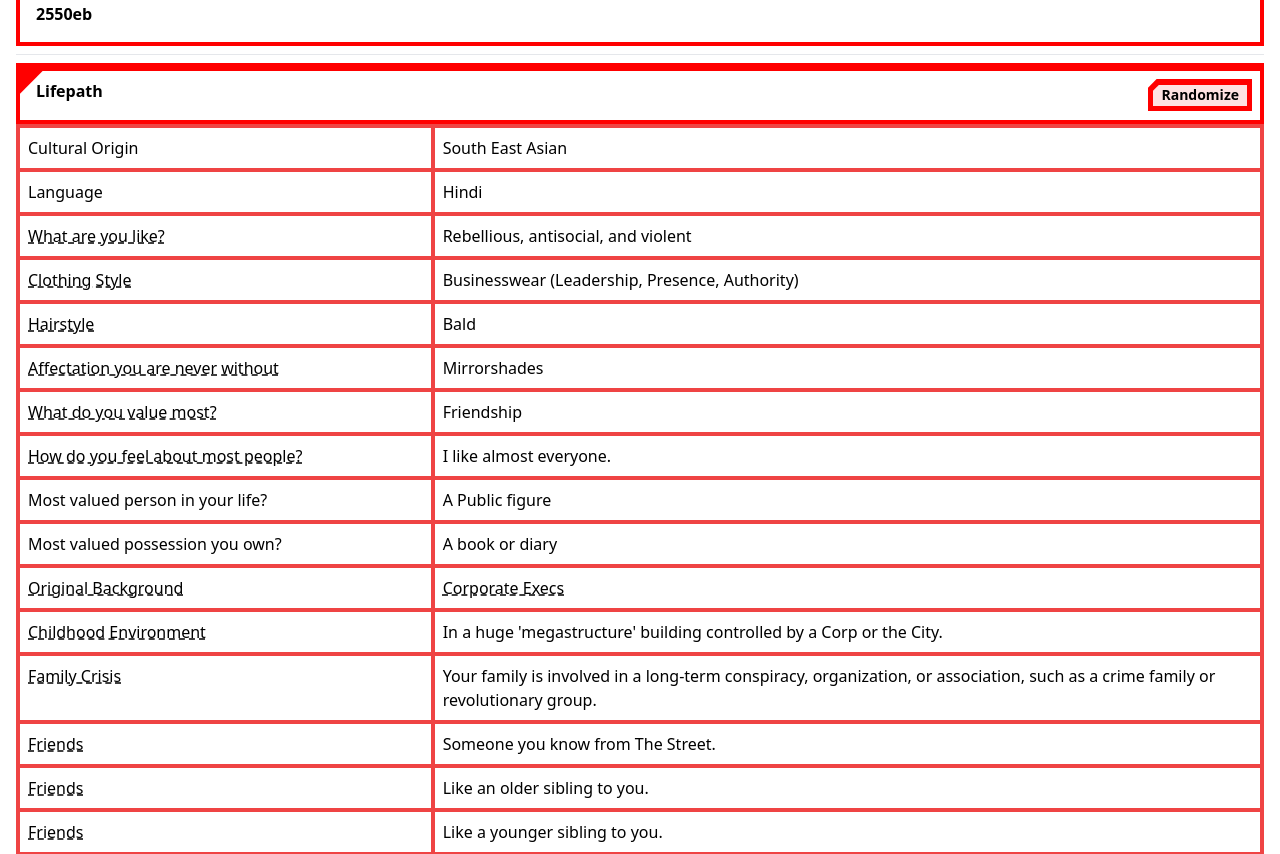
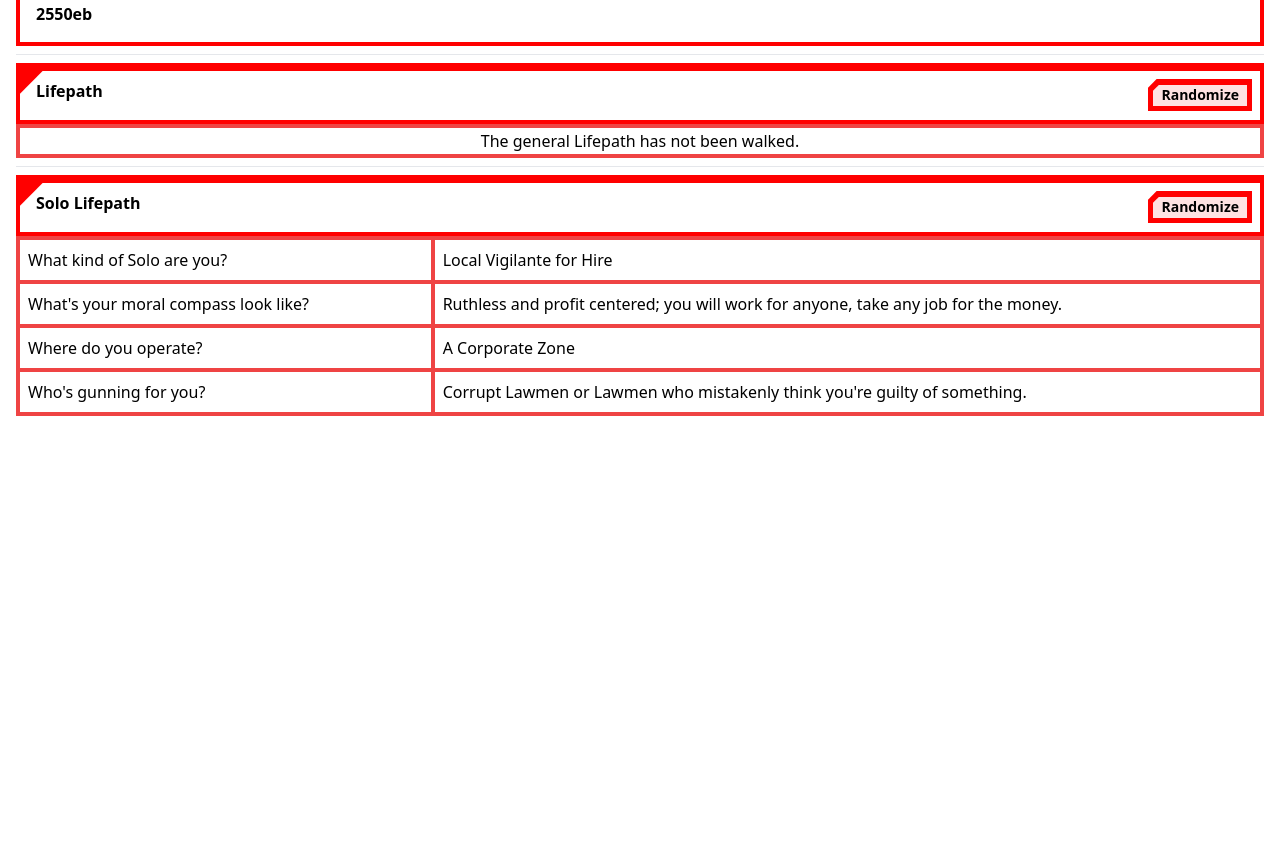
Before and after one commit to benabus/cyberpunk_red_chargen_v2, a Vue app: page / in a window 1280 px wide. Shown: the part 1927-2781 px from the top of the page. After the commit the page ends 2431 px from the top, so only its background shows below. Built offline with nearby package versions, Linux system fonts and the light colour scheme; the HTML template or start-up script is replaced by a standard one.

Commit message:
Adds role lifepaths. Adds solo lifepath tables.

```diff
--- a/src/classes/Character.ts
+++ b/src/classes/Character.ts
@@ -18,6 +18,25 @@ import { Skill, Weapon, Lifepath, Cyberware } from ".";
 import type { Armor, GearItem } from "@/types";
 import { random_key } from "@/utilities";
 import { CulturalOriginTable } from "@/data/lifepath_tables";
+import type { setOriginalNode } from "typescript";
+import type { LifepathTable } from "./Lifepath";
+import { Solo as SoloLifepath } from "@/data/role_lifepath_tables";
+
+
+const role_lifepath_table: Record<Role, LifepathTable | undefined> = {
+    Solo: SoloLifepath,
+    Fixer: undefined,
+    Netrunner: undefined,
+    Civilian: undefined,
+    Rockerboy: undefined,
+    Tech: undefined,
+    Medtech: undefined,
+    Media: undefined,
+    Exec: undefined,
+    Lawman: undefined,
+    Nomad: undefined,
+
+}
 
 const Stat_Points: Record<string, number> = {
     "minor supporting": 50,
@@ -69,6 +88,7 @@ export class Character {
     creation_method: CreationMethod = "complete"
 
     lifepath: Lifepath = new Lifepath();
+    role_lifepath: Lifepath | undefined = undefined;
 
     constructor({ creation_method = "complete" }: { creation_method?: CreationMethod } = {}) {
         this.creation_method = creation_method || "complete";
@@ -524,4 +544,19 @@ export class Character {
     walkLifepath() {
         this.lifepath.walkPath();
     }
+    setRole(role: Role) {
+        this.role = role;
+        this.role_lifepath = undefined;
+        const role_start_table = role_lifepath_table[role];
+        if (role_start_table != undefined) {
+            this.role_lifepath = new Lifepath();
+            this.role_lifepath.setStartingTable(role_start_table);
+        }
+    }
+    walkRoleLifepath() {
+        if (this.role_lifepath === undefined) {
+            return;
+        }
+        this.role_lifepath.walkPath();
+    }
 }
--- a/src/components/CPButton.vue
+++ b/src/components/CPButton.vue
@@ -1,15 +1,4 @@
 <script setup lang="ts">
-
-import { ref, getCurrentInstance } from 'vue'
-
-const instance = getCurrentInstance();
-
-function emitClick() {
-    if(instance){
-        instance.emit("click")
-    }
-}
-
 </script>
 
 <style>
@@ -54,7 +43,9 @@ function emitClick() {
 }
 </style>
 <template>
-    <button @click="emitClick()" class="notchbtn_cont">
-        <div class=" notchbtn bg-red-100 text-sm font-bold text-black active:bg-red-800 hover:bg-red-500 hover:text-white px-2 "><slot>Click Me!</slot></div>
+    <button class="notchbtn_cont">
+        <div class=" notchbtn bg-red-100 text-sm font-bold text-black active:bg-red-800 hover:bg-red-500 hover:text-white px-2 ">
+            <slot>Click Me!</slot>
+        </div>
     </button>
 </template>
--- a/src/data/index.ts
+++ b/src/data/index.ts
@@ -9,6 +9,7 @@ import { ArmorList } from './armor'
 import { ClipChart } from './clip_chart'
 import { AmmoTypes } from './ammo_types'
 import { Gear } from './gear'
+import { } from './role_lifepath_tables';
 
 export {
     Stat,
--- a/src/data/lifepath_tables.ts
+++ b/src/data/lifepath_tables.ts
@@ -1,5 +1,4 @@
 import { LifepathTable, LifepathRow } from "@/classes/Lifepath";
-import type { LifepathRow_Object } from "@/classes/Lifepath";
 
 export { cultural_origin as CulturalOriginTable }
 
--- /dev/null
+++ b/src/data/role_lifepath_tables/index.ts
@@ -0,0 +1,2 @@
+import Solo from './solo';
+export { Solo }
--- /dev/null
+++ b/src/data/role_lifepath_tables/solo.ts
@@ -0,0 +1,55 @@
+import { LifepathTable } from "@/classes/Lifepath";
+
+
+const starting_table = new LifepathTable({
+    name: "What kind of Solo are you?",
+    rows: [
+        { value: 'Bodyguard' },
+        { value: 'Street Muscle for Hire' },
+        { value: 'Corporate Enforcer who takes jobs on the side' },
+        { value: 'Corporate or Freelance Black Ops Agent' },
+        { value: 'Local Vigilante for Hire' },
+        { value: 'Assassin/Hitman for Hire' },
+    ],
+});
+
+const moral_compass = new LifepathTable({
+    name: "What's your moral compass look like?",
+    rows: [
+        { value: `Always working for good, trying to take out the "bad guys."` },
+        { value: `Always spare the innocent (elderly, women, children, pets).` },
+        { value: `Will occasionally slip and do unethical or bad things, but it's rare.` },
+        { value: `Ruthless and profit centered; you will work for anyone, take any job for the money.` },
+        { value: `Willing to bend the rules (and the law) to get the job done.` },
+        { value: `Totally evil. You engage in illegal, unethical work all the time; in fact, you enjoy it.` },
+    ]
+});
+starting_table.setNextTable(moral_compass);
+
+const operational_territory = new LifepathTable({
+    name: "Where do you operate?",
+    rows: [
+        { value: `A Corporate Zone` },
+        { value: `Combat Zones` },
+        { value: `The whole City` },
+        { value: `The territory of a single Corporation` },
+        { value: `The territory of a particular Fixer or contact` },
+        { value: `Wherever the money takes you` },
+    ]
+});
+moral_compass.setNextTable(operational_territory);
+
+const gunning_for = new LifepathTable({
+    name: "Who's gunning for you?",
+    rows: [
+        { value: `A Corporation you may have angered.` },
+        { value: `A boostergang you may have tackled earlier.` },
+        { value: `Corrupt Lawmen or Lawmen who mistakenly think you're guilty of something.` },
+        { value: `A rival Solo from another Corp.` },
+        { value: `A Fixer who sees you as a threat.` },
+        { value: `A rival Solo who sees you as their nemesis.` },
+    ]
+});
+operational_territory.setNextTable(gunning_for);
+
+export default starting_table;
--- a/src/views/HomeView.vue
+++ b/src/views/HomeView.vue
@@ -29,7 +29,9 @@ import CPButton from '@/components/CPButton.vue';
 
 
 const char = ref(new Character()) // Initializes reactive variable for character.
-walkLifepath();
+// walkLifepath();
+char.value.setRole(Role.Solo);
+walkRoleLifepath();
 
 
 /**
@@ -203,6 +205,22 @@ const lifepath_modal_content = ref("")
 function openLifepathModal(content: string) {
     lifepath_modal_content.value = content;
     lifepath_modal_visible.value = true;
+}
+
+
+
+const role_lifepath = computed(() => {
+    return char?.value?.role_lifepath?.path || [];
+})
+function walkRoleLifepath() {
+    char.value.setRole(char.value.role);
+    char.value.walkRoleLifepath()
+}
+const role_lifepath_modal_visible = ref(false)
+const role_lifepath_modal_content = ref("")
+function openRoleLifepathModal(content: string) {
+    role_lifepath_modal_content.value = content;
+    role_lifepath_modal_visible.value = true;
 }
 
 </script>
@@ -474,6 +492,9 @@ function openLifepathModal(content: string) {
         <hr class="my-2" />
 
         <CPTable title="Lifepath" :randomize="walkLifepath">
+            <CPRow v-if="lifepath.length <= 0">
+                <td colspan="2" class="text-center">The general Lifepath has not been walked.</td>
+            </CPRow>
             <CPRow v-for="event, index in lifepath" :key="`lifepath_${event.table?.name}_${index}`">
                 <CPCell class="w-1/3">
                     <span v-if="event.table?.description === undefined || event.table?.description == ''">{{ event.table?.name || "---" }}</span>
@@ -493,6 +514,31 @@ function openLifepathModal(content: string) {
             </div>
         </Modal>
 
+        <hr class="my-2" />
+
+        <CPTable :title="`${char.role} Lifepath`" :randomize="walkRoleLifepath">
+            <CPRow v-if="role_lifepath.length <= 0">
+                <td colspan="2" class="text-center">The {{ char.role }} Lifepath has not been walked.</td>
+            </CPRow>
+            <CPRow v-for="event, index in role_lifepath" :key="`role_lifepath_${event.table?.name}_${index}`">
+                <CPCell class="w-1/3">
+                    <span v-if="event.table?.description === undefined || event.table?.description == ''">{{ event.table?.name || "---" }}</span>
+                    <span v-else class="cursor-pointer underline decoration-dashed" @click="openRoleLifepathModal(event.table?.description || '')">{{ event.table?.name }}</span>
+                </CPCell>
+                <CPCell class="w-2/3">
+                    <span v-if="event.description" class="cursor-pointer underline decoration-dashed" @click="openRoleLifepathModal(event.description || '')">{{ event.value }}</span>
+                    <span v-else>{{ event.value }}</span>
+                </CPCell>
+            </CPRow>
+        </CPTable>
+        <Modal :visible="role_lifepath_modal_visible" @close="role_lifepath_modal_visible = false">
+            <div class="p-1">
+                <h2 class="text-lg font-bold">Role Lifepath Event</h2>
+                <p>{{ role_lifepath_modal_content }}</p>
+                <button class="border rounded px-4" @click="role_lifepath_modal_visible = false">Close</button>
+            </div>
+        </Modal>
+
         <br /><br /><br />
 
     </main>
```
